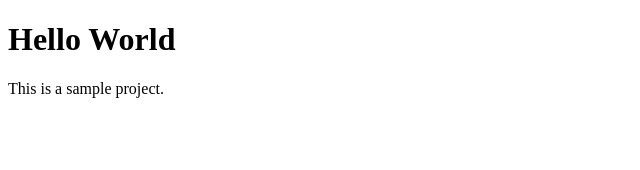
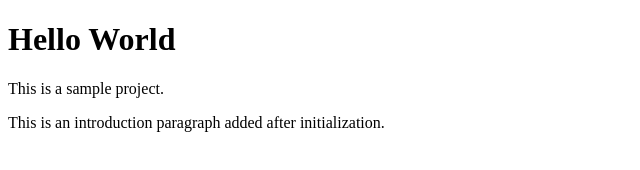
Before and after one commit to Subha-Harini-S/project, a plain HTML site: page index.html in a window 1280 px wide. Shown: the whole page, without its empty margins (0-640 px from the left). Drawn offline with Linux system fonts and the light colour scheme.

Commit message:
Revert "add"
This reverts commit 1bd1b0e47c9471ba29afe12193e729eb08a4dd3d.

```diff
--- a/index.html
+++ b/index.html
@@ -8,5 +8,6 @@
 <body>
   <h1>Hello World</h1>
   <p>This is a sample project.</p>
+  <p>This is an introduction paragraph added after initialization.</p>
 </body>
 </html>
```
